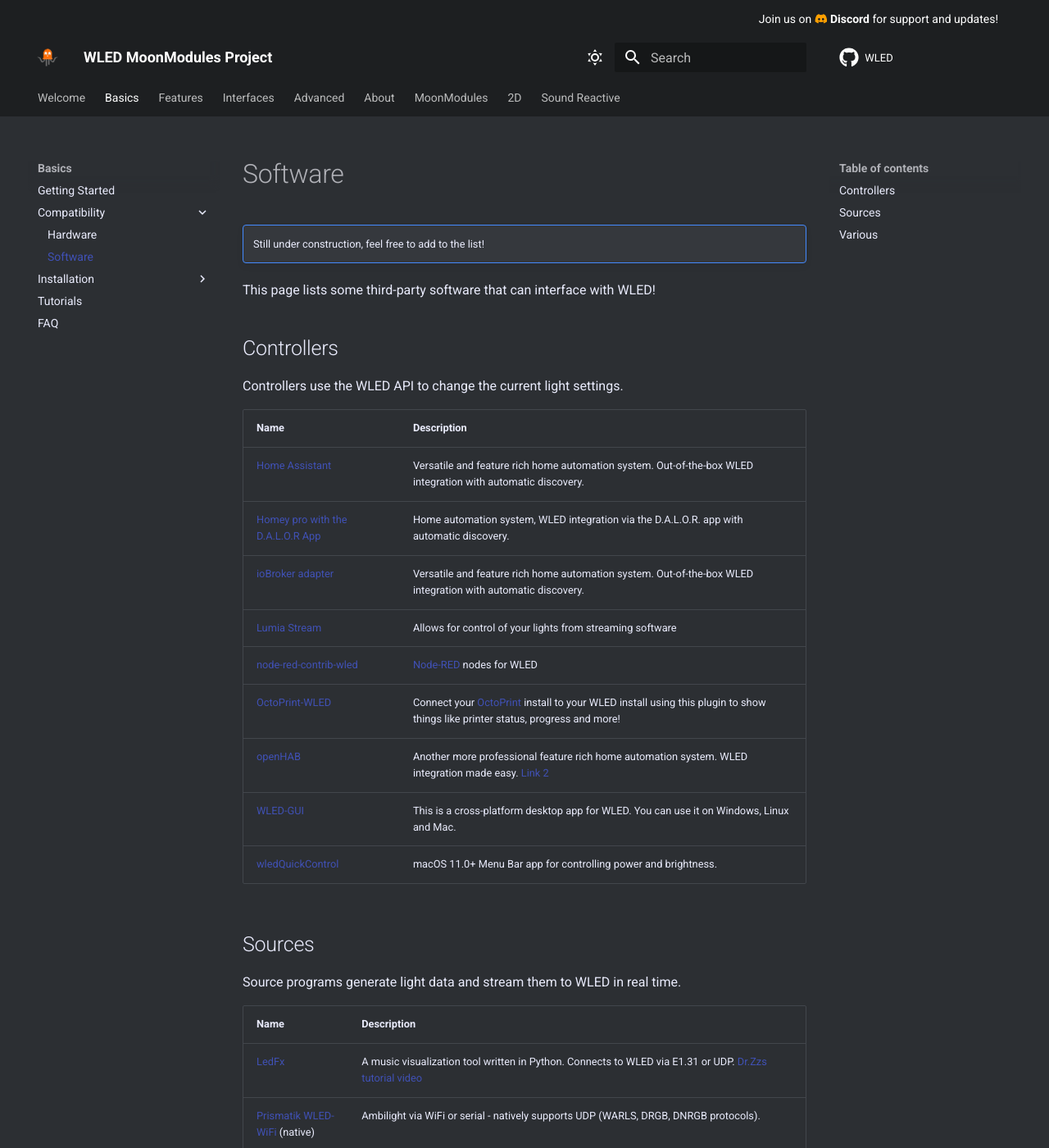
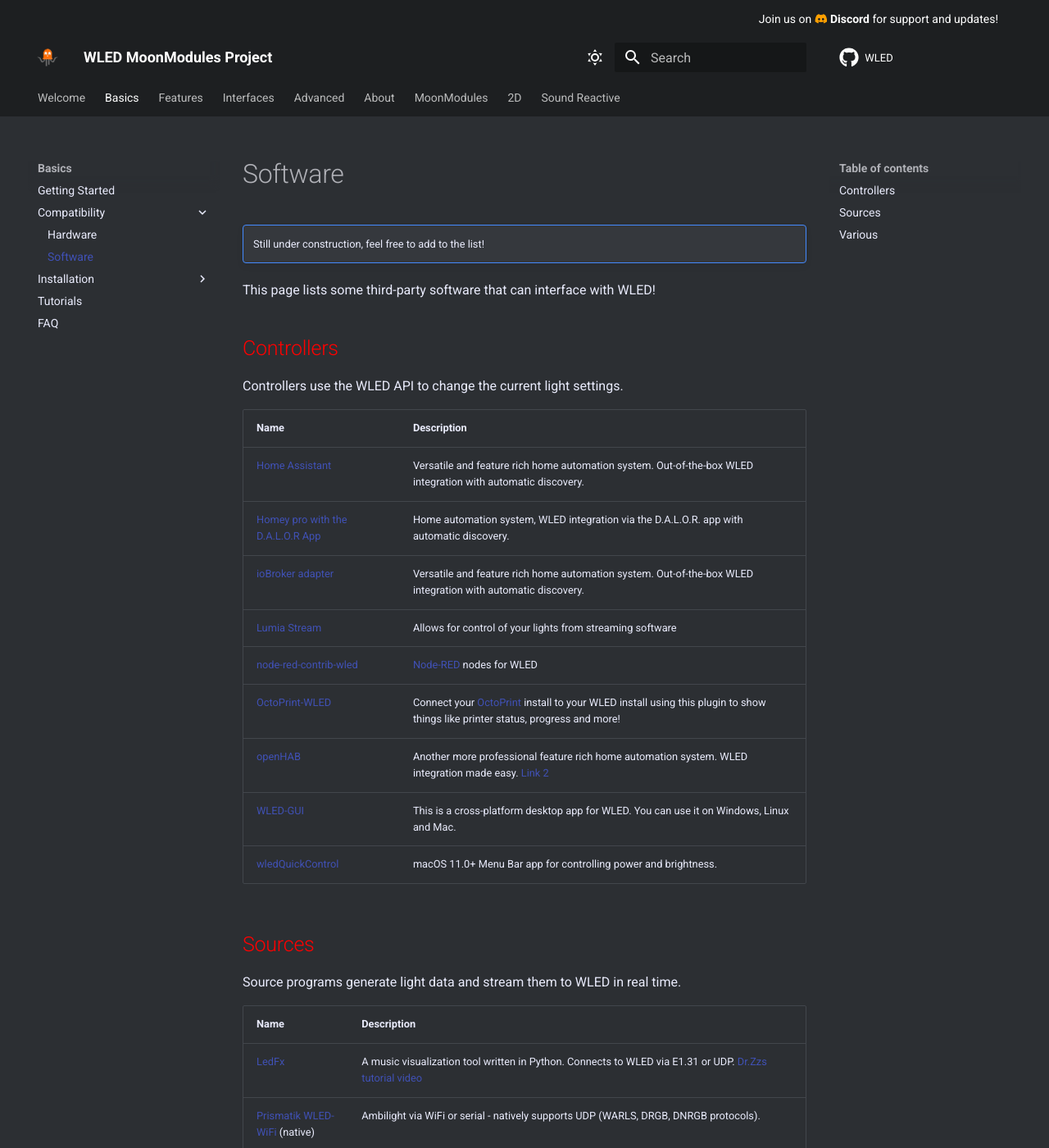
Before and after one commit to Aircoookie/WLED-Docs, an MkDocs documentation site: the page built from docs/basics/compatible-software.md, in a window 1280 px wide and 1400 px high. Shown: the whole window at 82% size. Built offline with MkDocs 1.6.1 and Material for MkDocs 9.7.7, drawn with Linux system fonts in a browser that asks for light colours; comment, search, counter and statistics services are not loaded.

Commit message:
Playing with css

```diff
--- a/docs/assets/stylesheets/extra.css
+++ b/docs/assets/stylesheets/extra.css
@@ -35,6 +35,6 @@
 }
 
 /* MoonModules */
-.h2,h3,h4 {
+h2,h3,h4 {
   color: red;
 }
```
